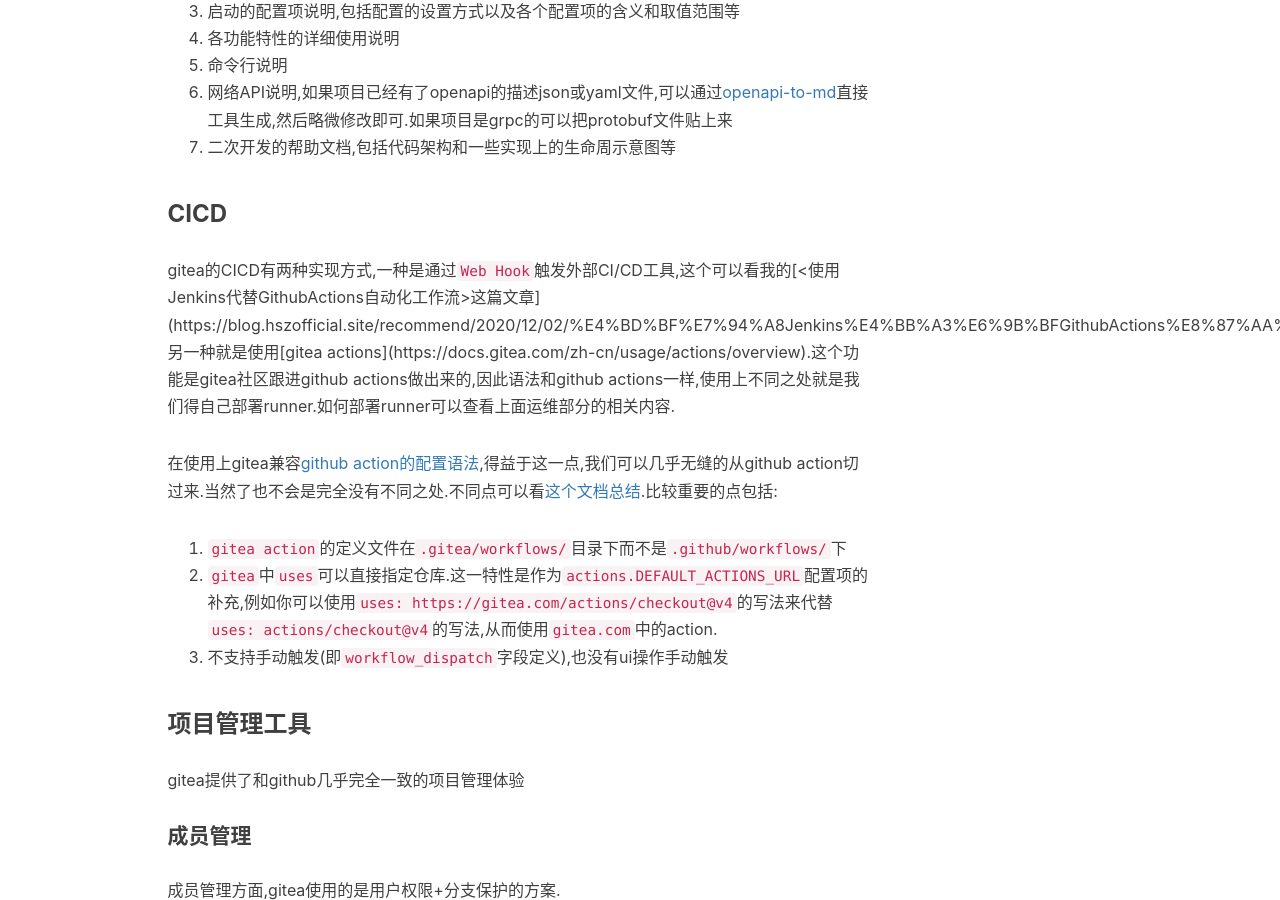
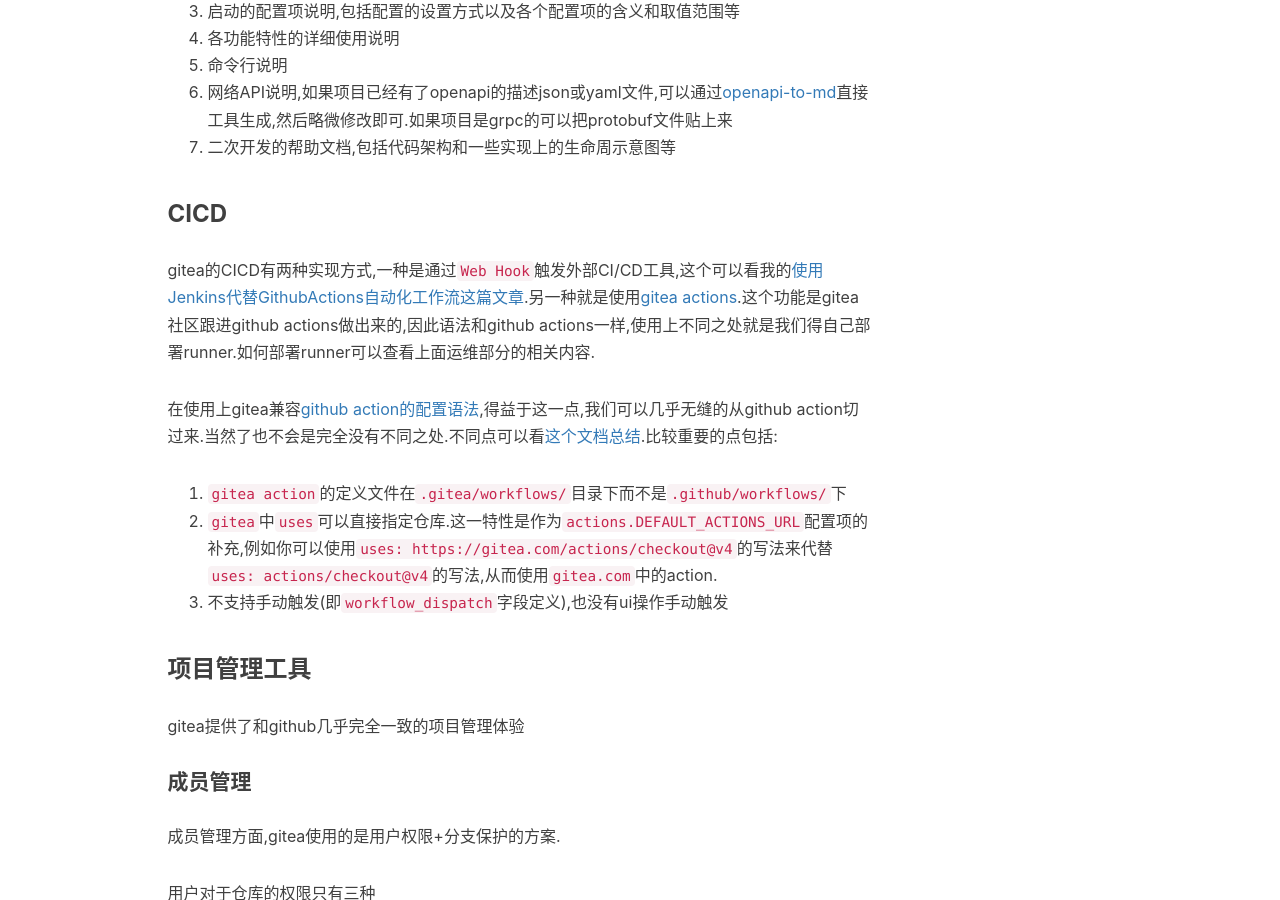
Before and after one commit to hsz1273327/hsz1273327.github.io, a Jekyll site: the page built from _posts/2020-12-01-使用Gitea代替Github托管代码.md, in a window 1280 px wide and 900 px high, scrolled down 13276 px. Built offline with Jekyll 4.4.1, drawn with Linux system fonts in a browser that asks for light colours; nearby versions of some CDN libraries; comment, search, counter and statistics services are not loaded; some of the changed lines change nothing that is shown.

Commit message:
Update 2020-12-01-使用Gitea代替Github托管代码.md

```diff
--- a/_posts/2020-12-01-使用Gitea代替Github托管代码.md
+++ b/_posts/2020-12-01-使用Gitea代替Github托管代码.md
@@ -498,7 +498,7 @@
 
 ### CICD
 
-gitea的CICD有两种实现方式,一种是通过`Web Hook`触发外部CI/CD工具,这个可以看我的[<使用Jenkins代替GithubActions自动化工作流>这篇文章](https://blog.hszofficial.site/recommend/2020/12/02/%E4%BD%BF%E7%94%A8Jenkins%E4%BB%A3%E6%9B%BFGithubActions%E8%87%AA%E5%8A%A8%E5%8C%96%E5%B7%A5%E4%BD%9C%E6%B5%81/).另一种就是使用[gitea actions](https://docs.gitea.com/zh-cn/usage/actions/overview).这个功能是gitea社区跟进github actions做出来的,因此语法和github actions一样,使用上不同之处就是我们得自己部署runner.如何部署runner可以查看上面运维部分的相关内容.
+gitea的CICD有两种实现方式,一种是通过`Web Hook`触发外部CI/CD工具,这个可以看我的[使用Jenkins代替GithubActions自动化工作流这篇文章](https://blog.hszofficial.site/recommend/2020/12/02/%E4%BD%BF%E7%94%A8Jenkins%E4%BB%A3%E6%9B%BFGithubActions%E8%87%AA%E5%8A%A8%E5%8C%96%E5%B7%A5%E4%BD%9C%E6%B5%81/).另一种就是使用[gitea actions](https://docs.gitea.com/zh-cn/usage/actions/overview).这个功能是gitea社区跟进github actions做出来的,因此语法和github actions一样,使用上不同之处就是我们得自己部署runner.如何部署runner可以查看上面运维部分的相关内容.
 
 在使用上gitea兼容[github action的配置语法](https://docs.github.com/en/actions/using-workflows/workflow-syntax-for-github-actions#jobsjob_idruns-on),得益于这一点,我们可以几乎无缝的从github action切过来.当然了也不会是完全没有不同之处.不同点可以看[这个文档总结](https://docs.gitea.com/zh-cn/usage/actions/comparison).比较重要的点包括:
 
```
